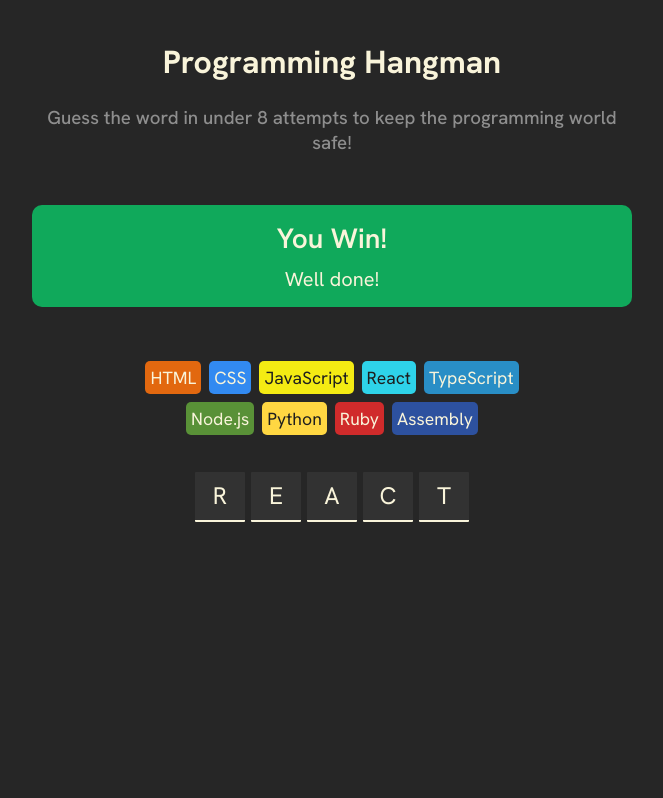
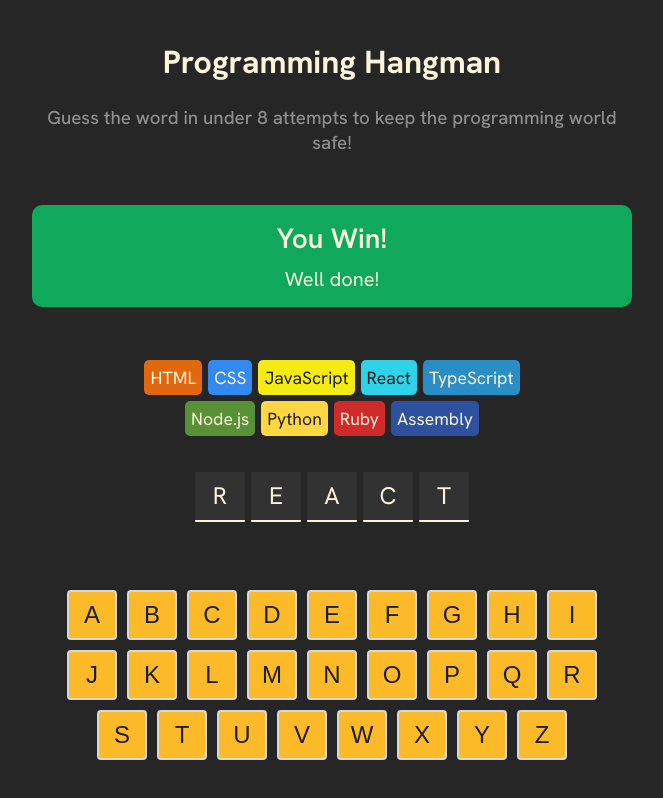
Before and after one commit to ajburrows/programming-hangman, a React (Vite) app: page / in a window 1280 px wide. Shown: the whole page, without its empty margins (308-971 px from the left). Built offline with nearby package versions, Linux system fonts and the light colour scheme.

Commit message:
Add keyboard

```diff
--- a/src/App.jsx
+++ b/src/App.jsx
@@ -5,6 +5,7 @@
 
 export default function App(){
   const [currentWord, setCurrentWord] = useState("react")
+  const alphabet = "abcdefghijklmnopqrstuvwxyz"
 
   const languageChips = languages.map(langObj =>
     <LanguageChip
@@ -19,6 +20,11 @@
   const letterSpans = currentWord.split("").map((letter, index) =>
     <span className="letter" key={index}>{letter.toUpperCase()}</span>
   )
+
+  const keyboardButtons = alphabet.split("").map(letter =>
+    <button className="keyboard-button" key={letter.toUpperCase()} onClick={() => console.log(letter.toUpperCase())}>{letter.toUpperCase()}</button>
+  )
+
   return (
     <main>
       <Header />
@@ -32,6 +38,9 @@
       <section className="word-container">
         {letterSpans}
       </section>
+      <section className="keyboard">
+        {keyboardButtons}
+      </section>
     </main>
   )
 }
--- a/src/index.css
+++ b/src/index.css
@@ -65,17 +65,17 @@
 .language-chip {
   display: flex;
   width: fit-content;
-  padding: 5px;
+  padding: 6px;
   border-radius: 5px;
   font-size: 1.1rem;
-  margin: 4px;
+  margin: 3px;
 }
 
 .language-chips-container{
   display: flex;
   flex-wrap: wrap;
   justify-content: center;
-  max-width: 65%;
+  max-width: 75%;
 }
 
 .word-container{
@@ -96,3 +96,33 @@
   border-radius: 1px;
   font-size: 24px;
 }
+
+.keyboard{
+  display: flex;
+  width: 100%;
+  padding: 10px;
+  margin-top: 50px;
+  flex-wrap: wrap;
+  justify-content: center;
+}
+
+.keyboard-button{
+  background-color: #FCBA29;
+  color: #1E1E1E;
+
+  border: 2px solid #D7D7D7;
+  border-radius: 4px;
+
+  display: flex;
+  justify-content: center;
+  align-items: center;
+
+  height: 50px;
+  width: 50px;
+  margin: 5px;
+
+  font-size: 1.5rem;
+  font-weight: 400;
+
+  cursor: pointer;
+}
```
